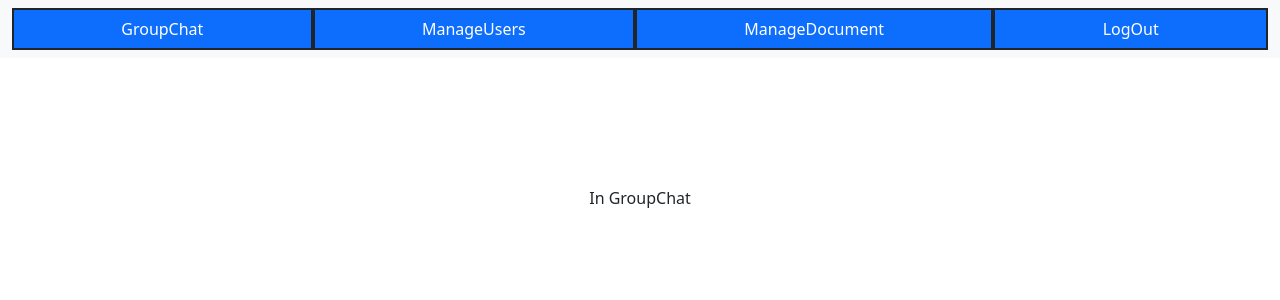
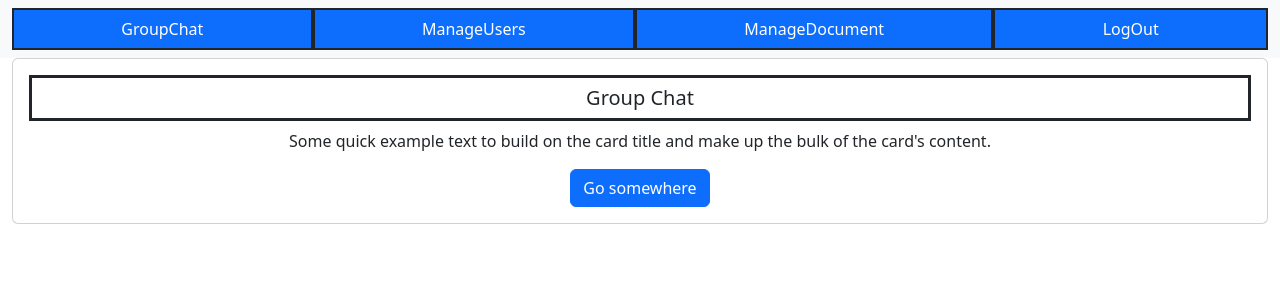
Before and after one commit to rahul9890/dashboard, a React (Create React App) app: page /groupchat in a window 1280 px wide. Shown: the top 300 px of the page. Built offline with nearby package versions, Linux system fonts and the light colour scheme.

Commit message:
added group chat

```diff
--- a/src/Dashboard/GroupChat.js
+++ b/src/Dashboard/GroupChat.js
@@ -5,7 +5,26 @@ export default function GroupChat() {
   return (
     <>
       <Navbar />
-      <div style={{ marginTop: "10%" }}>In GroupChat</div>
+      <div className="container-fluid">
+        <div class="row h-100 align-items-center justify-content-center">
+          <div class="col-12 ">
+            <div className="card" >
+              <div className="card-body">
+                <h5 className="card-title border border-3 border-dark p-2">
+                  Group Chat
+                </h5>
+                <p className="card-text">
+                  Some quick example text to build on the card title and make up
+                  the bulk of the card's content.
+                </p>
+                <a href="#" className="btn btn-primary">
+                  Go somewhere
+                </a>
+              </div>
+            </div>
+          </div>
+        </div>
+      </div>
     </>
   );
 }
--- a/src/Dashboard/ManageUser.js
+++ b/src/Dashboard/ManageUser.js
@@ -12,8 +12,8 @@ export default function ManageUser() {
   const navigate = useNavigate();
   const [indexToDelete, setIndexToDelete] = useState(null);
 
-  const handleEdit = (id) => {
-    navigate(`/edituser/${id}`);
+  const handleEdit = (item) => {
+    navigate(`/edituser/${item.id}`);
   };
   const handleDelete = (id) => {
     setIndexToDelete(id);
@@ -54,15 +54,15 @@ export default function ManageUser() {
           </thead>
           <tbody>
             {users &&
-              users.map((item, index) => (
-                <tr key={index}>
+              users.map((item) => (
+                <tr key={item.id}>
                   <td>{item.name}</td>
                   <td>{item.email}</td>
                   <td>
                     <span>
                       <button
                         className="btn btn-primary m-1"
-                        onClick={() => handleEdit(item.id)}
+                        onClick={() => handleEdit(item)}
                       >
                         Edit
                       </button>
```
